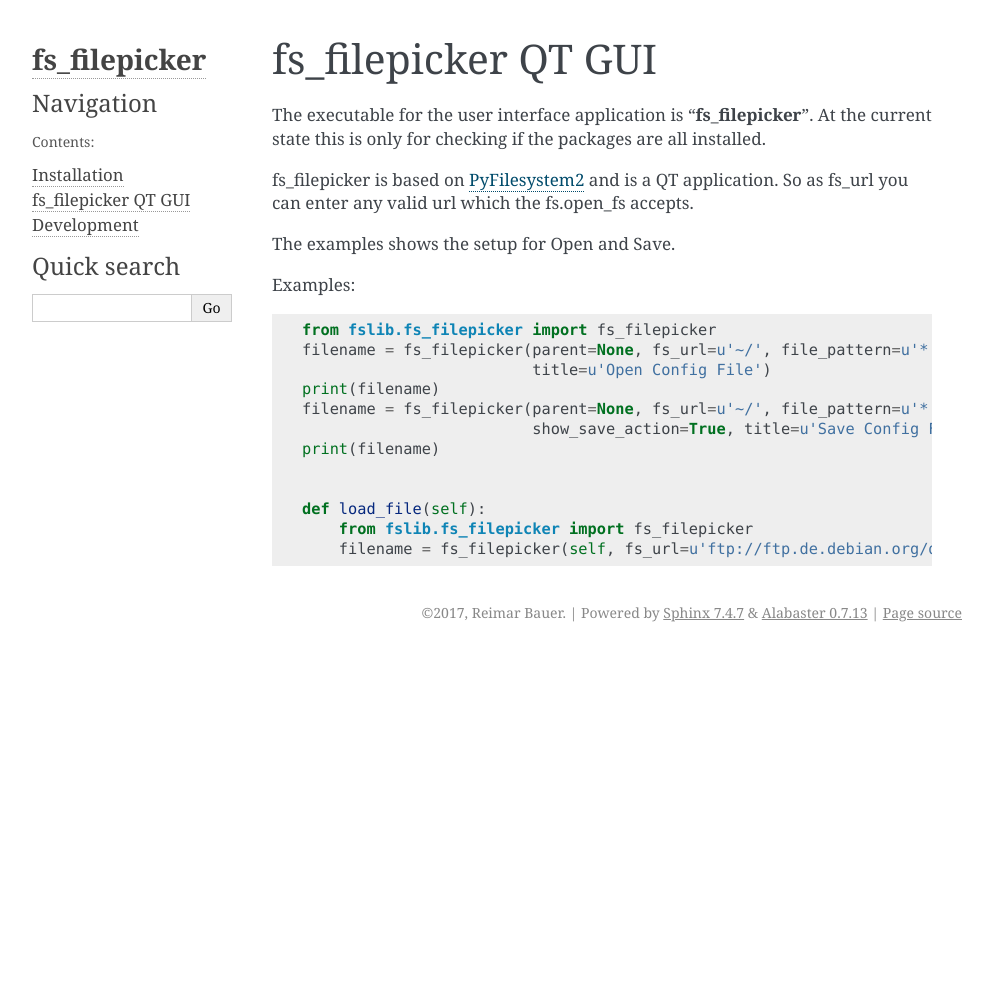
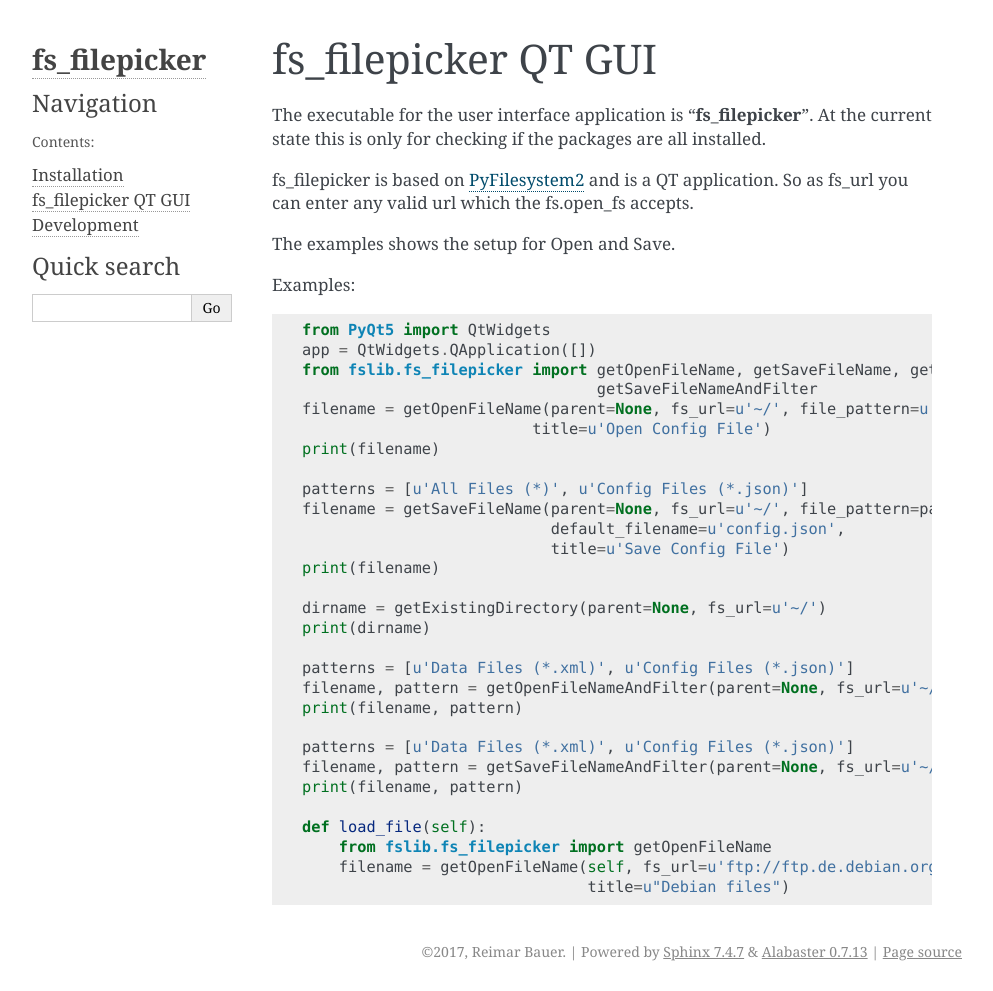
Before and after one commit to Open-MSS/fs_filepicker, a Sphinx documentation site: the page built from docs/usage.rst, in a window 1280 px wide. Shown: the whole page, without its empty margins (148-1141 px from the left). Built offline with Sphinx 7.4.7, drawn with Linux system fonts in a browser that asks for light colours; the version number could not be read and is left out; before the commit the page ends 900 px from its top, so only the background shows below that.

Commit message:
docs example and small fixes

```diff
--- a/docs/usage.rst
+++ b/docs/usage.rst
@@ -11,15 +11,32 @@ The examples shows the setup for Open and Save.
 
 Examples::
 
-  from fslib.fs_filepicker import fs_filepicker
-  filename = fs_filepicker(parent=None, fs_url=u'~/', file_pattern=u'*.*',
+  from PyQt5 import QtWidgets
+  app = QtWidgets.QApplication([])
+  from fslib.fs_filepicker import getOpenFileName, getSaveFileName, getExistingDirectory, getOpenFileNameAndFilter, \
+                                  getSaveFileNameAndFilter
+  filename = getOpenFileName(parent=None, fs_url=u'~/', file_pattern=u'All Files (*)',
                            title=u'Open Config File')
   print(filename)
-  filename = fs_filepicker(parent=None, fs_url=u'~/', file_pattern=u'*.json', default_filename=u'config.json',
-                           show_save_action=True, title=u'Save Config File')
+
+  patterns = [u'All Files (*)', u'Config Files (*.json)']
+  filename = getSaveFileName(parent=None, fs_url=u'~/', file_pattern=patterns,
+                             default_filename=u'config.json',
+                             title=u'Save Config File')
   print(filename)
 
+  dirname = getExistingDirectory(parent=None, fs_url=u'~/')
+  print(dirname)
+
+  patterns = [u'Data Files (*.xml)', u'Config Files (*.json)']
+  filename, pattern = getOpenFileNameAndFilter(parent=None, fs_url=u'~/', file_pattern=patterns)
+  print(filename, pattern)
+
+  patterns = [u'Data Files (*.xml)', u'Config Files (*.json)']
+  filename, pattern = getSaveFileNameAndFilter(parent=None, fs_url=u'~/', file_pattern=patterns)
+  print(filename, pattern)
 
   def load_file(self):
-      from fslib.fs_filepicker import fs_filepicker
-      filename = fs_filepicker(self, fs_url=u'ftp://ftp.de.debian.org/debian', file_pattern=u'*.*', title=u"Debian files")
+      from fslib.fs_filepicker import getOpenFileName
+      filename = getOpenFileName(self, fs_url=u'ftp://ftp.de.debian.org/debian', file_pattern=u'All Files (*)',
+                                 title=u"Debian files")
```
Also changed, not shown: README.rst (+20 -7 lines), 1 other file.
